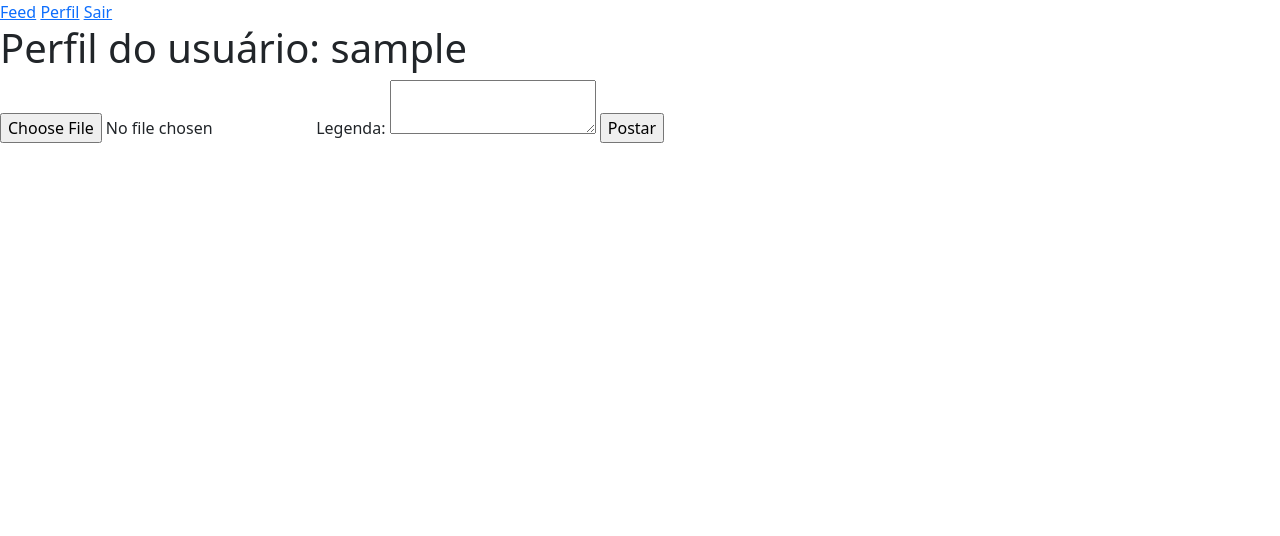
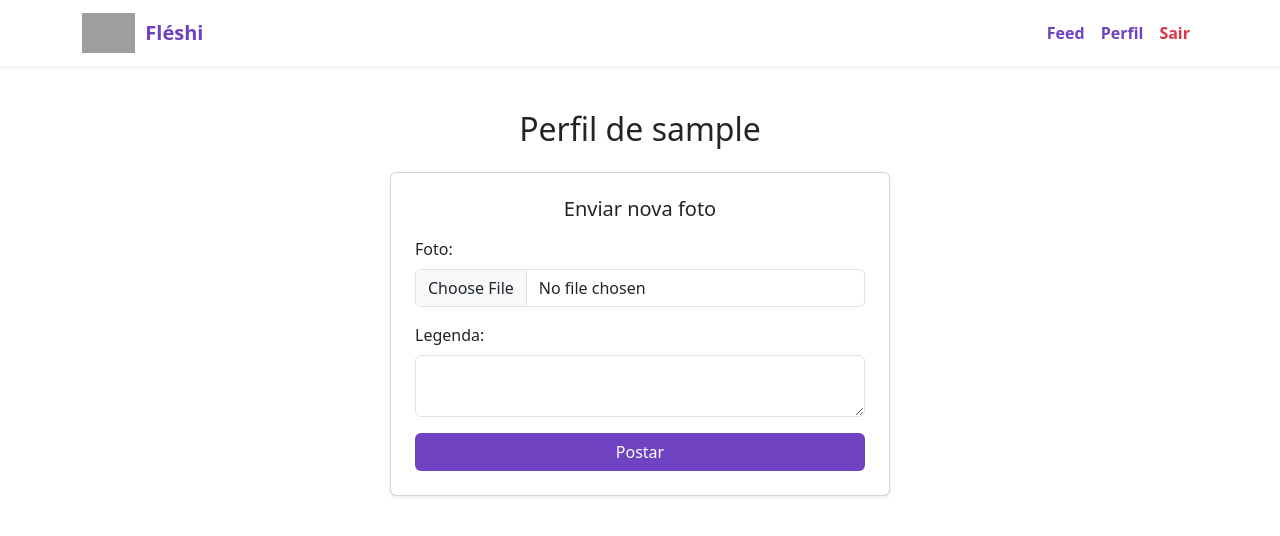
Before and after one commit to juaness2005/fleshi, a Flask app: page /profile/1 in a window 1280 px wide. Shown: the top 536 px of the page. Run offline with Flask 3, Linux system fonts and the light colour scheme; the visitor is signed in with stand-in values (Sample User, id 1); data that the repository does not hold is empty; grey boxes are pictures that could not be loaded.

Commit message:
feat: add social network stylization

```diff
--- a/appfleshi/models.py
+++ b/appfleshi/models.py
@@ -13,6 +13,7 @@ class User(database.Model, UserMixin):
     email = database.Column(database.String(100), unique=True, nullable=False)
     password = database.Column(database.String(60), nullable=False)
     photos =  database.relationship('Photo', backref='user', lazy=True)
+    likes = database.relationship('Like', backref='user', lazy=True)
 
 
 class Photo(database.Model):
@@ -21,3 +22,9 @@ class Photo(database.Model):
     upload_date = database.Column(database.DateTime(timezone=True), nullable=False, default=lambda: datetime.now(timezone.utc))
     user_id = database.Column(database.Integer, database.ForeignKey('user.id'), nullable=False)
     caption = database.Column(database.Text, nullable=True)
+    likes = database.relationship('Like', backref='photo', lazy=True)
+
+class Like(database.Model):
+    id = database.Column(database.Integer, primary_key=True)
+    user_id = database.Column(database.Integer, database.ForeignKey('user.id'), nullable=False)
+    photo_id = database.Column(database.Integer, database.ForeignKey('photo.id'), nullable=False)
--- a/appfleshi/routes.py
+++ b/appfleshi/routes.py
@@ -1,11 +1,12 @@
-from flask import render_template, url_for, redirect, flash, abort
+from flask import render_template, url_for, redirect, flash, abort, request
 from flask_login import login_required, login_user, logout_user, current_user
 from werkzeug.utils import secure_filename
 import os
 
 from appfleshi import app, database, bcrypt
 from appfleshi.forms import LoginForm, RegisterForm, PhotoForm
-from appfleshi.models import User, Photo
+from appfleshi.models import User, Photo, Like
+
 
 @app.route('/', methods=['GET', 'POST'])
 def homepage():
@@ -112,3 +113,24 @@ def logout():
 def feed():
     photos = Photo.query.order_by(Photo.upload_date.desc()).all()
     return render_template("feed.html", photos=photos)
+
+@app.route('/like/<int:photo_id>', methods=['POST'])
+@login_required
+def like(photo_id):
+    photo = Photo.query.filter_by(id=photo_id).first()
+
+    if not photo:
+        return redirect(url_for('feed'))
+
+    liked= Like.query.filter_by(user_id=current_user.id, photo_id=photo_id).first()
+
+    if liked:
+        database.session.delete(liked)
+        database.session.commit()
+
+    else:
+        new_like = Like(user_id=current_user.id, photo_id=photo_id)
+        database.session.add(new_like)
+        database.session.commit()
+
+    return redirect(request.referrer or url_for('feed'))
--- a/appfleshi/templates/homepage.html
+++ b/appfleshi/templates/homepage.html
@@ -7,15 +7,38 @@
             Fléshi - Página Inicial
         {% endblock %}
     </title>
-    <link href="https://cdn.jsdelivr.net/npm/bootstrap@5.3.8/dist/css/bootstrap.min.css" rel="stylesheet" integrity="sha384-sRIl4kxILFvY47J16cr9ZwB07vP4J8+LH7qKQnuqkuIAvNWLzeN8tE5YBujZqJLB" crossorigin="anonymous">
+    <style>
+        .custom-purple {
+            background-color: #6f42c1 !important; /* Roxo elegante */
+            border-color: #6f42c1 !important;
+            color: white !important;
+        }
+        .custom-purple:hover {
+            background-color: #5a32a3 !important;
+            border-color: #5a32a3 !important;
+        }
+    </style>
+
+    <link href="https://cdn.jsdelivr.net/npm/bootstrap@5.3.8/dist/css/bootstrap.min.css" rel="stylesheet">
 </head>
+
 {% block body %}
 <body>
-        <h1>Fléshi - Página Inicial  </h1>
+
 
     {% block form %}
     <div class="d-flex justify-content-center">
-            <div class="border m-5 shadow-lg rounded-5 w-50 p-5 w-50 ">
+        <div class="border m-5 shadow-lg rounded-5 w-50 p-5">
+>
+            <div class="text-center mb-4">
+                <img src="{{ url_for('static', filename='img/logo.png') }}"
+                     alt="Fléshi Logo"
+                     class="img-fluid"
+                     style="width: 140px;">
+            </div>
+
+            <h1 class="text-center mb-4">Fléshi - Página Inicial</h1>
+
             <form method="post">
                 {{ form.csrf_token }}
                 <div class="mb-3">
@@ -27,21 +50,19 @@
                     {{ form.password(class="form-control") }}
                 </div>
 
-
-                    {{ form.submit( class="btn btn-outline-success w-100") }}
-
+                {{ form.submit(class="btn btn-primary w-100 custom-purple") }}
 
             </form>
-                <a href="{{ url_for('createaccount') }}" class="d-flex justify-content-center"> Ainda não possui uma conta? Cadastre-se</a>
+
+            <a href="{{ url_for('createaccount') }}" class="d-flex justify-content-center mt-3">
+                Ainda não possui uma conta? Cadastre-se
+            </a>
+
         </div>
     </div>
-
-
-
     {% endblock %}
 
-
-    <script src="https://cdn.jsdelivr.net/npm/bootstrap@5.3.8/dist/js/bootstrap.bundle.min.js" integrity="sha384-FKyoEForCGlyvwx9Hj09JcYn3nv7wiPVlz7YYwJrWVcXK/BmnVDxM+D2scQbITxI" crossorigin="anonymous"></script>
+    <script src="https://cdn.jsdelivr.net/npm/bootstrap@5.3.8/dist/js/bootstrap.bundle.min.js"></script>
 </body>
-{% endblock%}
+{% endblock %}
 </html>
--- a/appfleshi/templates/navbar.html
+++ b/appfleshi/templates/navbar.html
@@ -1,5 +1,42 @@
-<nav>
-    <a href="{{ url_for('feed') }}">Feed</a>
-    <a href="{{ url_for('profile', user_id=current_user.id) }}">Perfil</a>
-    <a href="{{ url_for('logout') }}">Sair</a>
+<nav class="navbar navbar-expand-lg navbar-light bg-white shadow-sm fixed-top">
+    <div class="container">
+
+        <a class="navbar-brand d-flex align-items-center" href="{{ url_for('feed') }}">
+            <img src="{{ url_for('static', filename='img/logo.png') }}"
+                 alt="Logo"
+                 style="height: 40px; margin-right: 10px;">
+            <span class="fw-bold text-purple">Fléshi</span>
+        </a>
+
+        <div class="collapse navbar-collapse justify-content-end" id="navbarNav">
+            <ul class="navbar-nav">
+
+                <li class="nav-item">
+                    <a class="nav-link text-purple fw-semibold" href="{{ url_for('feed') }}">
+                        Feed
+                    </a>
+                </li>
+
+                <li class="nav-item">
+                    <a class="nav-link text-purple fw-semibold" href="{{ url_for('profile', user_id=current_user.id) }}">
+                        Perfil
+                    </a>
+                </li>
+
+                <li class="nav-item">
+                    <a class="nav-link text-danger fw-semibold" href="{{ url_for('logout') }}">
+                        Sair
+                    </a>
+                </li>
+
+            </ul>
+        </div>
+
+    </div>
 </nav>
+
+<style>
+    .text-purple {
+        color: #6f42c1 !important;
+    }
+</style>
--- a/appfleshi/templates/profile.html
+++ b/appfleshi/templates/profile.html
@@ -5,39 +5,80 @@
 {% endblock %}
 
 {% block body %}
-<body>
+
     {% include "navbar.html" %}
 
-    <h1>Perfil do usuário: {{ user.username }}</h1>
+    <div class="container" style="margin-top: 110px;">
+        <h2 class="text-center mb-4">Perfil de {{ user.username }}</h2>
 
-    {% if form %}
-    <form method="post" enctype="multipart/form-data">
-        {{ form.csrf_token }}
+        {% if form %}
+            <div class="card shadow-sm mb-4 p-4" style="max-width: 500px; margin: auto;">
+                <h5 class="mb-3 text-center">Enviar nova foto</h5>
 
-        {{ form.photo }}
+                <form method="post" enctype="multipart/form-data">
+                    {{ form.csrf_token }}
 
-        <label>Legenda:</label>
-        {{ form.caption }}
+                    <div class="mb-3">
+                        <label class="form-label">Foto:</label>
+                        {{ form.photo(class="form-control") }}
+                    </div>
 
-        {{ form.submit }}
-    </form>
-    {% endif %}
+                    <div class="mb-3">
+                        <label class="form-label">Legenda:</label>
+                        {{ form.caption(class="form-control") }}
+                    </div>
 
-    {% for photo in photos %}
-        <div style="margin-bottom: 20px;">
-            <img src="{{ url_for('static', filename='posts_photos/' ~ photo.file_name) }}"
-                 style="max-width: 300px;">
+                    {{ form.submit(class="btn w-100", style="background:#6f42c1; color:white;") }}
+                </form>
+            </div>
+        {% endif %}
 
-            {% if photo.caption %}
-                <p>{{ photo.caption }}</p>
-            {% endif %}
+        <div class="row justify-content-center">
+            {% for photo in photos %}
+            <div class="col-md-4 col-sm-6 mb-4">
 
-            {% if current_user.is_authenticated and current_user.id == user.id %}
-                <form action="{{ url_for('delete', photo_id=photo.id) }}" method="POST">
-                    <button type="submit" class="delete-btn">Excluir</button>
-                </form>
-            {% endif %}
+                <div class="card shadow-sm">
+                    <img src="{{ url_for('static', filename='posts_photos/' ~ photo.file_name) }}"
+                         class="card-img-top"
+                         alt="Foto de perfil">
+
+                    <div class="card-body">
+
+                        {% if photo.caption %}
+                        <p class="card-text">
+                            <strong>{{ user.username }}:</strong> {{ photo.caption }}
+                        </p>
+                        {% endif %}
+
+                        {% set liked = photo.likes|selectattr("user_id", "equalto", current_user.id)|list %}
+
+                        <form action="{{ url_for('like', photo_id=photo.id) }}" method="POST" class="mb-2">
+                            {% if liked %}
+                                <button type="submit" class="btn w-100" style="background:#6f42c1; color:white;">
+                                    💜 Descurtir
+                                </button>
+                            {% else %}
+                                <button type="submit" class="btn w-100" style="background:#6f42c1; color:white;">
+                                    💜 Curtir
+                                </button>
+                            {% endif %}
+                        </form>
+
+                        {% if current_user.is_authenticated and current_user.id == user.id %}
+                        <form action="{{ url_for('delete', photo_id=photo.id) }}" method="POST">
+                            <button type="submit" class="btn btn-danger w-100">
+                                Excluir foto
+                            </button>
+                        </form>
+                        {% endif %}
+
+                    </div>
+                </div>
+
+            </div>
+            {% endfor %}
         </div>
-    {% endfor %}
-</body>
+
+    </div>
+
 {% endblock %}
--- /dev/null
+++ b/appfleshi/update.py
@@ -0,0 +1,5 @@
+from appfleshi import app, database
+from appfleshi.models import *
+
+with app.app_context():
+    database.create_all()
```
Also changed, not shown: appfleshi/templates/createaccount.html (+30 -20 lines), appfleshi/templates/feed.html (+66 -6 lines). Lines whose indentation alone changed are shown as unchanged.
